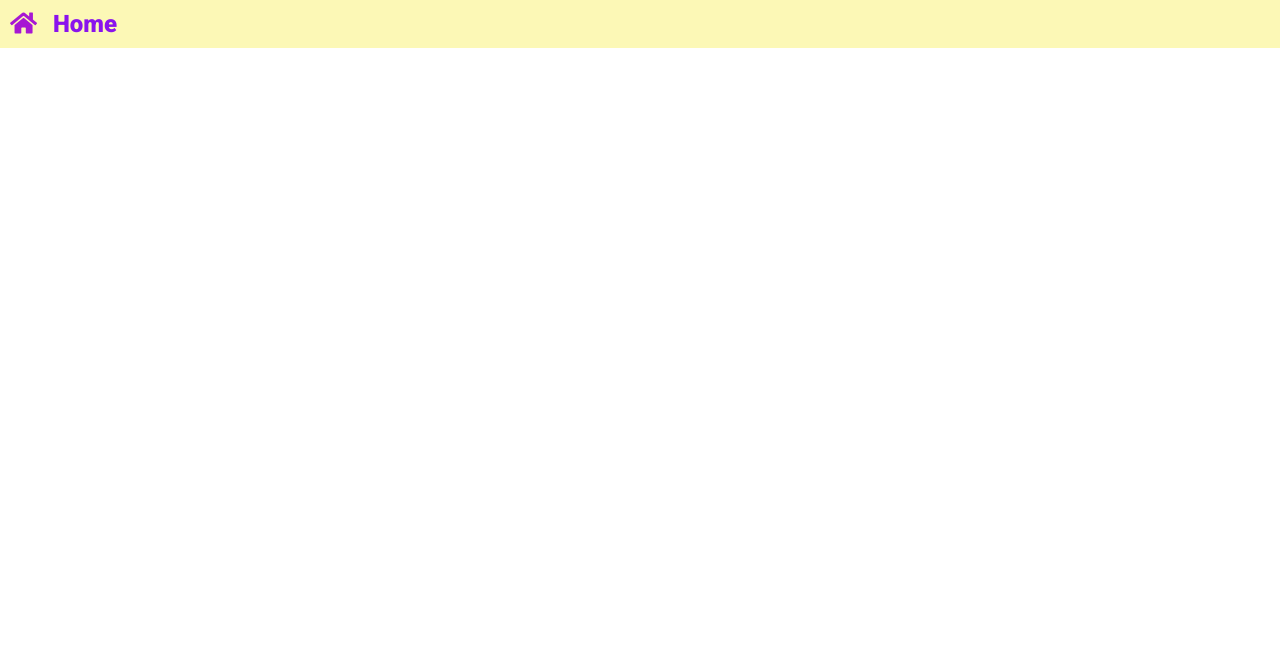
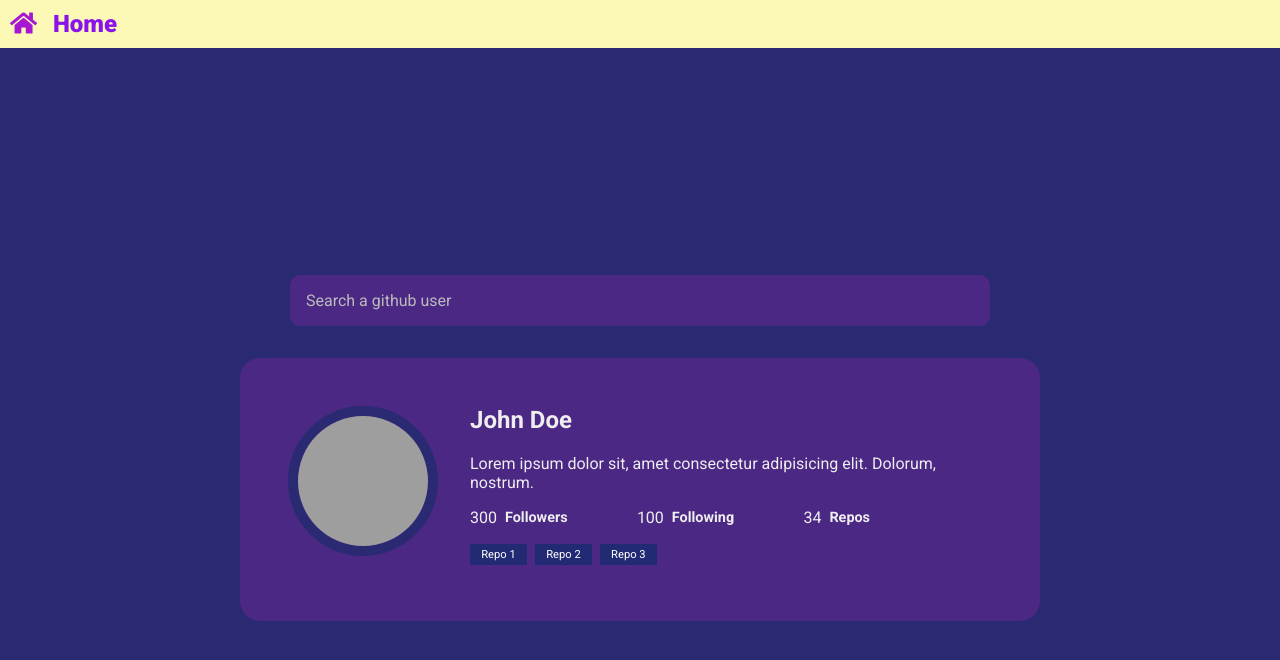
Before and after one commit to namnguyen191/fifty-projects, an Angular app: page /day-twenty-eight in a window 1280 px wide. Before the commit this address led to /. Shown: the top 660 px of the page. Built offline with nearby package versions, Linux system fonts and the light colour scheme; grey boxes are pictures that could not be loaded; a web font is replaced by a local one.

Commit message:
Add day-twenty-eight

```diff
--- a/src/app/app-routing.module.ts
+++ b/src/app/app-routing.module.ts
@@ -115,6 +115,7 @@ const routes: Routes = [
   { path: 'day-twenty-five', loadChildren: () => import('./features/day-twenty-five/day-twenty-five.module').then(m => m.DayTwentyFiveModule) },
   { path: 'day-twenty-six', loadChildren: () => import('./features/day-twenty-six/day-twenty-six.module').then(m => m.DayTwentySixModule) },
   { path: 'day-twenty-seven', loadChildren: () => import('./features/day-twenty-seven/day-twenty-seven.module').then(m => m.DayTwentySevenModule) },
+  { path: 'day-twenty-eight', loadChildren: () => import('./features/day-twenty-eight/day-twenty-eight.module').then(m => m.DayTwentyEightModule) },
 ];
 
 @NgModule({
--- /dev/null
+++ b/src/app/features/day-twenty-eight/day-twenty-eight-routing.module.ts
@@ -0,0 +1,11 @@
+import { NgModule } from '@angular/core';
+import { RouterModule, Routes } from '@angular/router';
+import { DayTwentyEightComponent } from './day-twenty-eight.component';
+
+const routes: Routes = [{ path: '', component: DayTwentyEightComponent }];
+
+@NgModule({
+  imports: [RouterModule.forChild(routes)],
+  exports: [RouterModule]
+})
+export class DayTwentyEightRoutingModule { }
--- /dev/null
+++ b/src/app/features/day-twenty-eight/day-twenty-eight.component.html
@@ -0,0 +1,34 @@
+<div class="day-twenty-eight-container" *ngIf="data | async as usrInfo">
+  <form class="user-form" (submit)="searchForUser($event, userInput.value)">
+    <input #userInput type="text" placeholder="Search a github user" />
+  </form>
+
+  <main>
+    <div class="card">
+      <div>
+        <img
+          [src]="usrInfo.user.avatar_url"
+          [alt]="'User ' + usrInfo.user.name + ' avatar'"
+          class="avatar"
+        />
+      </div>
+      <div class="user-info">
+        <h2>{{ usrInfo.user.name }}</h2>
+        <p>
+          {{ usrInfo.user.bio }}
+        </p>
+        <ul>
+          <li>{{ usrInfo.user.followers }} <strong>Followers</strong></li>
+          <li>{{ usrInfo.user.following }} <strong>Following</strong></li>
+          <li>{{ usrInfo.user.public_repos }} <strong>Repos</strong></li>
+        </ul>
+
+        <div class="repos">
+          <ng-container *ngFor="let repo of usrInfo.repos">
+            <a [href]="repo.html_url" class="repo-link">{{ repo.name }}</a>
+          </ng-container>
+        </div>
+      </div>
+    </div>
+  </main>
+</div>
--- /dev/null
+++ b/src/app/features/day-twenty-eight/day-twenty-eight.component.scss
@@ -0,0 +1,108 @@
+.day-twenty-eight-container {
+  background-color: #2a2a72;
+  color: #fff;
+  min-height: 100vh;
+  display: flex;
+  flex-direction: column;
+  justify-content: center;
+  align-items: center;
+
+  .user-form {
+    width: 100%;
+    max-width: 700px;
+
+    input {
+      width: 100%;
+      display: block;
+      background-color: #4c2885;
+      border: none;
+      border-radius: 10px;
+      color: #fff;
+      padding: 1rem;
+      margin-bottom: 2rem;
+      font-family: inherit;
+      font-size: 1rem;
+      box-shadow: 0 5px 10px rgba(154, 160, 185, 0.05) 0 15px 40px
+        rgba($color: #000000, $alpha: 0.1);
+
+      &:focus {
+        outline: none;
+      }
+
+      &::placeholder {
+        color: #bbb;
+      }
+    }
+  }
+
+  main {
+    .card {
+      max-width: 800px;
+      background-color: #4c2885;
+      border-radius: 20px;
+      box-shadow: 0 5px 10px rgba(154, 160, 185, 0.05) 0 15px 40px
+        rgba($color: #000000, $alpha: 0.1);
+      display: flex;
+      padding: 3rem;
+      margin: 0 1.5rem;
+
+      .avatar {
+        border-radius: 50%;
+        border: 10px solid #2a2a72;
+        height: 150px;
+        width: 150px;
+      }
+
+      .user-info {
+        color: #eee;
+        margin-left: 2rem;
+
+        h2 {
+          margin-top: 0;
+        }
+
+        ul {
+          display: flex;
+          list-style-type: none;
+          justify-content: space-between;
+          padding: 0;
+          max-width: 400px;
+
+          li {
+            display: flex;
+            align-items: center;
+
+            strong {
+              font-size: 0.9rem;
+              margin-left: 0.5rem;
+            }
+          }
+        }
+      }
+
+      .repos {
+        .repo-link {
+          text-decoration: none;
+          color: #fff;
+          background-color: #212a72;
+          font-size: 0.7rem;
+          padding: 0.25rem 0.7rem;
+          margin-right: 0.5rem;
+          margin-bottom: 0.5rem;
+          display: inline-block;
+        }
+      }
+    }
+  }
+}
+
+@media (max-width: 500px) {
+  .card {
+    flex-direction: column;
+    align-items: center;
+  }
+
+  .user-form {
+    max-width: 400px;
+  }
+}
--- /dev/null
+++ b/src/app/features/day-twenty-eight/day-twenty-eight.component.ts
@@ -0,0 +1,134 @@
+import { HttpClient } from '@angular/common/http';
+import { Component, OnInit } from '@angular/core';
+import { Title } from '@angular/platform-browser';
+import { BehaviorSubject, combineLatest, Observable, of } from 'rxjs';
+import { mergeMap, tap } from 'rxjs/operators';
+
+export interface User {
+  login?: string;
+  id?: number;
+  node_id?: string;
+  avatar_url?: string;
+  gravatar_id?: string;
+  url?: string;
+  html_url?: string;
+  followers_url?: string;
+  following_url?: string;
+  gists_url?: string;
+  starred_url?: string;
+  subscriptions_url?: string;
+  organizations_url?: string;
+  repos_url?: string;
+  events_url?: string;
+  received_events_url?: string;
+  type?: string;
+  site_admin?: boolean;
+  name?: string;
+  company?: null;
+  blog?: string;
+  location?: string;
+  email?: null;
+  hireable?: boolean;
+  bio?: string;
+  twitter_username?: null;
+  public_repos?: number;
+  public_gists?: number;
+  followers?: number;
+  following?: number;
+  created_at?: string;
+  updated_at?: string;
+}
+
+export interface Repo {
+  name: string;
+  html_url: string;
+  updated_at: string;
+}
+
+@Component({
+  selector: 'app-day-twenty-eight',
+  templateUrl: './day-twenty-eight.component.html',
+  styleUrls: ['./day-twenty-eight.component.scss'],
+})
+export class DayTwentyEightComponent implements OnInit {
+  readonly API_URL = 'https://api.github.com/users';
+
+  dataSubject = new BehaviorSubject<{ user: User; repos: Repo[] }>({
+    user: {
+      bio: 'Lorem ipsum dolor sit, amet consectetur adipisicing elit. Dolorum, nostrum.',
+      name: 'John Doe',
+      avatar_url: 'https://randomuser.me/api/portraits/men/30.jpg',
+      followers: 300,
+      following: 100,
+      public_repos: 34,
+    },
+    repos: [
+      {
+        html_url: '#',
+        name: 'Repo 1',
+        updated_at: '2019-02-12T19:42:43Z',
+      },
+      {
+        html_url: '#',
+        name: 'Repo 2',
+        updated_at: '2018-02-12T19:42:43Z',
+      },
+      {
+        html_url: '#',
+        name: 'Repo 3',
+        updated_at: '2017-02-12T19:42:43Z',
+      },
+    ],
+  });
+
+  data = this.dataSubject.asObservable();
+
+  constructor(private titleService: Title, private http: HttpClient) {}
+
+  ngOnInit(): void {
+    this.titleService.setTitle('Fifty Projects - Day 28');
+  }
+
+  getUser(username: string): Observable<User> {
+    return this.http.get<User>(`${this.API_URL}/${username}`);
+  }
+
+  getRepos(username: string): Observable<Repo[]> {
+    return this.http.get<Repo[]>(`${this.API_URL}/${username}/repos`);
+  }
+
+  searchForUser(event: Event, username: string) {
+    event.preventDefault();
+
+    combineLatest(this.getUser(username), this.getRepos(username)).subscribe(
+      ([usr, repos]) => {
+        if (repos.length > 5) {
+          // Only take top 5 most recently updated repo
+          repos = repos
+            .sort((a, b) => {
+              const d1 = new Date(a.updated_at);
+              const d2 = new Date(b.updated_at);
+              return d1.getTime() > d2.getTime() ? -1 : 1;
+            })
+            .slice(0, 5);
+        }
+
+        const data: { user: User; repos: Repo[] } = {
+          user: usr,
+          repos,
+        };
+
+        this.dataSubject.next(data);
+      },
+      (err) => {
+        console.log(
+          `Error getting data for user '${username}', ${err.error.message}`
+        );
+
+        window.alert(
+          `Error getting data for user '${username}', ${err.error.message}`
+        );
+      }
+    );
+  }
+}
--- a/src/app/home/home.component.html
+++ b/src/app/home/home.component.html
@@ -214,4 +214,12 @@
     description="Toast message using Angular Directive"
   >
   </app-project-card>
+
+  <app-project-card
+    routerLink="day-twenty-eight"
+    title="Day 28"
+    imgUrl="assets/images/day-twenty-eight-snippet.png"
+    description="Github Profile Overview using Github API"
+  >
+  </app-project-card>
 </div>
```
Also changed, not shown: src/app/features/day-twenty-eight/day-twenty-eight.module.ts (added, +17 -0 lines), src/assets/images/day-twenty-eight-snippet.png (added), 1 other file (tests, documents, lock files or other folders).
